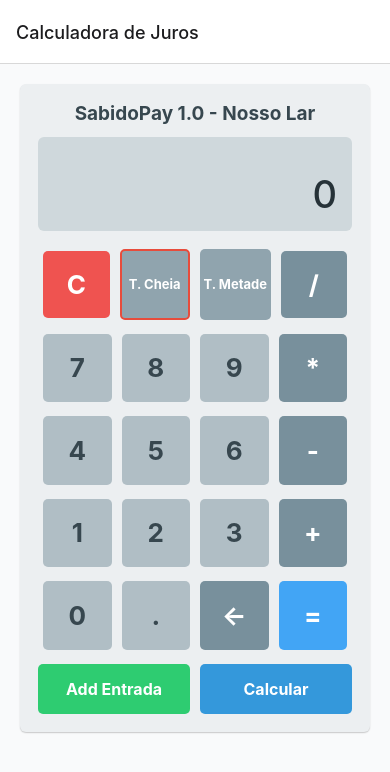
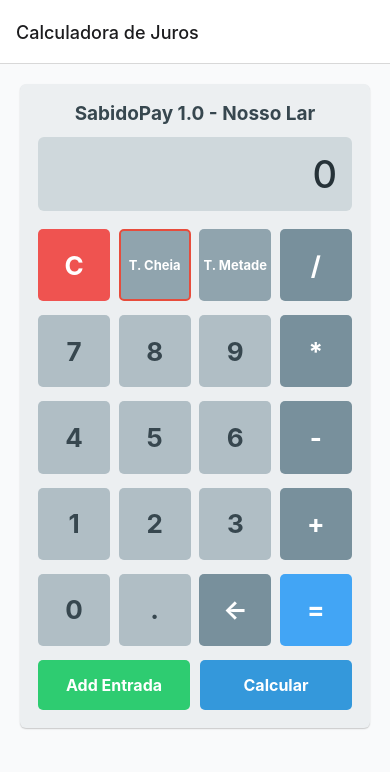
Before and after one commit to MaikDouglasOficial/SabidoPay-Calculadora-Vendas, a React Native app: screen /JurosCalculator in a window 390 px wide. Shown: the top 772 px of the page. Built offline with nearby package versions, Linux system fonts and the light colour scheme.

Commit message:
Voltando para versão 1.0

```diff
--- a/screens/JurosCalculatorScreen.tsx
+++ b/screens/JurosCalculatorScreen.tsx
@@ -106,10 +106,7 @@ const JurosCalculatorScreen = () => {
       <ScrollView style={styles.container} keyboardShouldPersistTaps="handled">
         <View style={styles.calculatorContainer}>
           <Text style={styles.calculatorTitle}>SabidoPay 1.0 - Nosso Lar</Text>
-          <View style={styles.calculatorDisplayContainer}>
-            <Text style={styles.calculatorPreviousValue}>{calcPreviousValue} {calcOperator}</Text>
-            <Text style={styles.calculatorDisplay} numberOfLines={1} ellipsizeMode="head">{calcDisplay}</Text>
-          </View>
+          <View style={styles.calculatorDisplayContainer}><Text style={styles.calculatorDisplay} numberOfLines={1} ellipsizeMode="head">{calcDisplay}</Text></View>
           <View style={styles.calculatorRow}>
             <TouchableOpacity style={styles.calcButtonClear} onPress={clearCalculator}><Text style={styles.calcButtonClearText}>C</Text></TouchableOpacity>
             <TouchableOpacity style={[styles.calcButtonTable, selectedTabela === 'c' ? styles.calcButtonTableActive : styles.calcButtonTableInactive]} onPress={() => handleSelecionarTabela('c')}><Text style={styles.calcButtonTableText}>T. Cheia</Text></TouchableOpacity>
@@ -188,71 +185,18 @@ const styles = StyleSheet.create({
   tableCell: { width: '33%', textAlign: 'center', fontSize: 14, color: '#333' },
   calculatorContainer: { marginBottom: 20, backgroundColor: '#ECEFF1', borderRadius: 6, padding: 18, elevation: 3, shadowColor: '#000', shadowOffset: { width: 0, height: 1 }, shadowOpacity: 0.2, shadowRadius: 1.41 },
   calculatorTitle: { fontSize: 19, fontWeight: 'bold', color: '#37474F', marginBottom: 12, textAlign: 'center' },
-  calculatorDisplayContainer: { backgroundColor: '#CFD8DC', borderRadius: 6, paddingVertical: 14, paddingHorizontal: 15, marginBottom: 18, flexDirection: 'column', justifyContent: 'flex-end', alignItems: 'flex-end' },
-  calculatorPreviousValue: { fontSize: 16, color: '#263238', textAlign: 'right', fontWeight: '300' },
+  calculatorDisplayContainer: { backgroundColor: '#CFD8DC', borderRadius: 6, paddingVertical: 14, paddingHorizontal: 15, marginBottom: 18, flexDirection: 'row', justifyContent: 'flex-end', alignItems: 'center' },
   calculatorDisplay: { fontSize: 38, color: '#263238', textAlign: 'right', fontWeight: '500', flexShrink: 1 },
-  calculatorRow: {
-    flexDirection: 'row',
-    justifyContent: 'space-around',
-    marginBottom: 14,
-    alignItems: 'center',
-  },
-  calcButton: {
-    flex: 1,
-    aspectRatio: 1,
-    borderRadius: 5,
-    alignItems: 'center',
-    justifyContent: 'center',
-    elevation: 2,
-    backgroundColor: '#B0BEC5',
-    marginHorizontal: 5,
-  },
+  calculatorRow: { flexDirection: 'row', justifyContent: 'space-between', marginBottom: 14, alignItems: 'center' },
+  calcButton: { width: '23%', aspectRatio: 1, borderRadius: 5, alignItems: 'center', justifyContent: 'center', elevation: 2, backgroundColor: '#B0BEC5' },
   calcButtonText: { fontSize: 26, fontWeight: 'bold', color: '#37474F' },
-  calcButtonOp: {
-    flex: 1,
-    aspectRatio: 1,
-    borderRadius: 5,
-    alignItems: 'center',
-    justifyContent: 'center',
-    elevation: 2,
-    backgroundColor: '#78909C',
-    marginHorizontal: 5,
-  },
+  calcButtonOp: { width: '23%', aspectRatio: 1, borderRadius: 5, alignItems: 'center', justifyContent: 'center', elevation: 2, backgroundColor: '#78909C' },
   calcButtonOpText: { fontSize: 26, fontWeight: 'bold', color: '#FFFFFF' },
-  calcButtonClear: {
-    flex: 1, //
-    aspectRatio: 1,
-    borderRadius: 5,
-    alignItems: 'center',
-    justifyContent: 'center',
-    elevation: 2,
-    backgroundColor: '#EF5350',
-    marginHorizontal: 5,
-  },
+  calcButtonClear: { width: '23%', aspectRatio: 1, borderRadius: 5, alignItems: 'center', justifyContent: 'center', elevation: 2, backgroundColor: '#EF5350' },
   calcButtonClearText: { fontSize: 26, fontWeight: 'bold', color: '#FFFFFF' },
-  calcButtonEquals: {
-    flex: 1,
-    aspectRatio: 1,
-    borderRadius: 5,
-    alignItems: 'center',
-    justifyContent: 'center',
-    elevation: 2,
-    backgroundColor: '#42A5F5',
-    marginHorizontal: 5,
-  },
+  calcButtonEquals: { width: '23%', aspectRatio: 1, borderRadius: 5, alignItems: 'center', justifyContent: 'center', elevation: 2, backgroundColor: '#42A5F5' },
   calcButtonEqualsText: { fontSize: 26, fontWeight: 'bold', color: '#FFFFFF' },
-  calcButtonTable: {
-    flex: 1,
-    aspectRatio: 1,
-    borderRadius: 5,
-    alignItems: 'center',
-    justifyContent: 'center',
-    elevation: 2,
-    backgroundColor: '#90A4AE',
-    borderWidth: 2,
-    borderColor: 'transparent',
-    marginHorizontal: 5,
-  },
+  calcButtonTable: { width: '23%', aspectRatio: 1, borderRadius: 5, alignItems: 'center', justifyContent: 'center', elevation: 2, backgroundColor: '#90A4AE', borderWidth: 2, borderColor: 'transparent' },
   calcButtonTableActive: { borderColor: '#E74C3C' },
   calcButtonTableInactive: { borderColor: 'transparent' },
   calcButtonTableText: { fontSize: 13, fontWeight: 'bold', color: '#FFFFFF', textAlign: 'center' },
```
